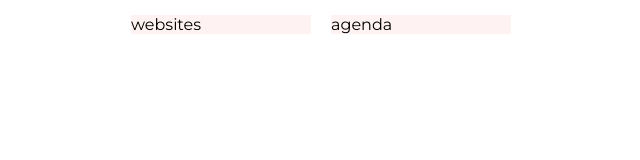
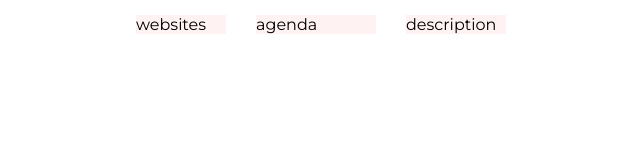
Before and after one commit to andreselianor/Tropos, a plain HTML site: page index.html in a window 1280 px wide. Shown: the whole page, without its empty margins (319-959 px from the left). Drawn offline with Linux system fonts and the light colour scheme.

Commit message:
new functions on website

```diff
--- a/[0]Index/mainCss.css
+++ b/[0]Index/mainCss.css
@@ -22,9 +22,16 @@ nav {
     src: url(./Montserrat-Regular.ttf);
 }
 
-#web_nav,
+#web_nav {
+    width: 90px;
+}
+
 #agenda_nav {
-    width: 180px;
+    width: 120px;
+}
+
+#description_nav {
+    width: 100px;
 }
 
 p {
--- a/index.html
+++ b/index.html
@@ -20,6 +20,9 @@
             <div id="agenda_nav" onclick="displayNav('agenda')">
                 <p>agenda</p>
             </div>
+            <div id="description_nav" onclick="displayNav('description')">
+                <p>description</p>
+            </div>
         </nav>
         <div id="content">
             <ul id="websites">
@@ -31,6 +34,8 @@
             </ul>
             <ul id="agenda">
             </ul>
+            <ul id="description">
+            </ul>
         </div>
     </main>
 </body>
```
